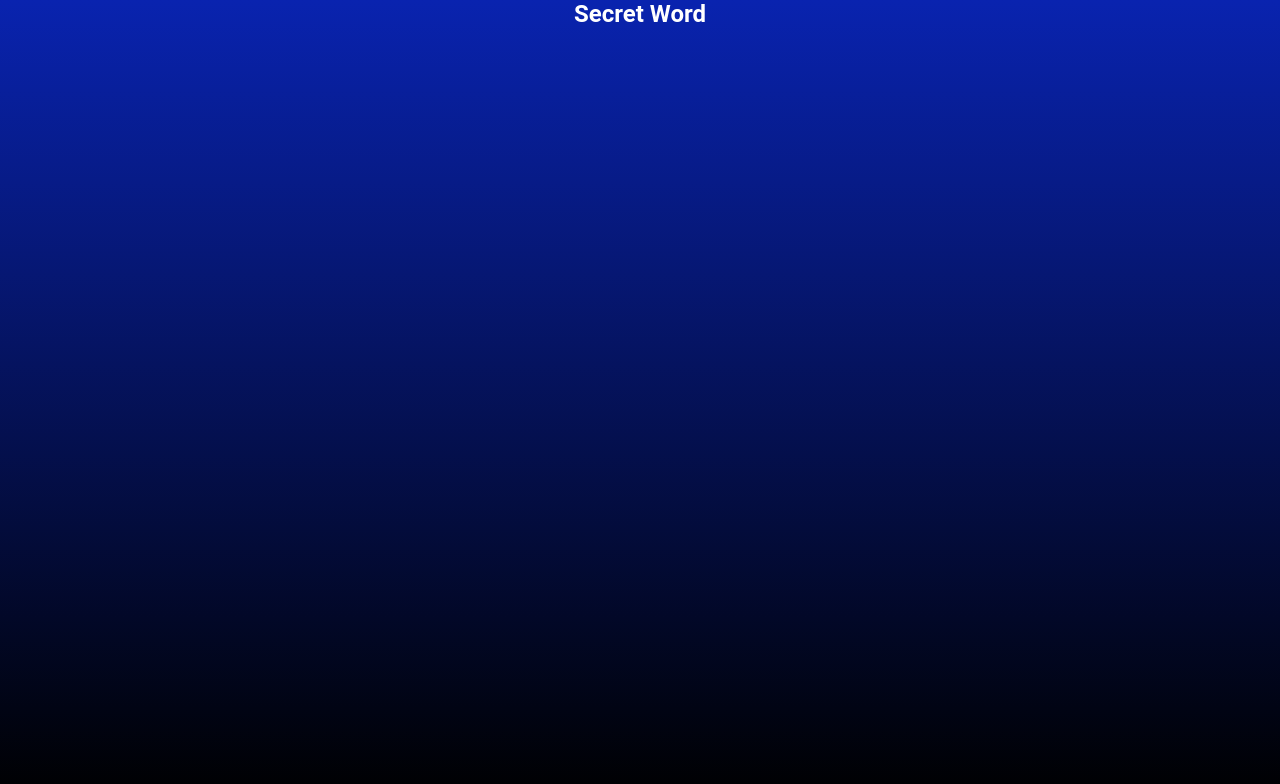
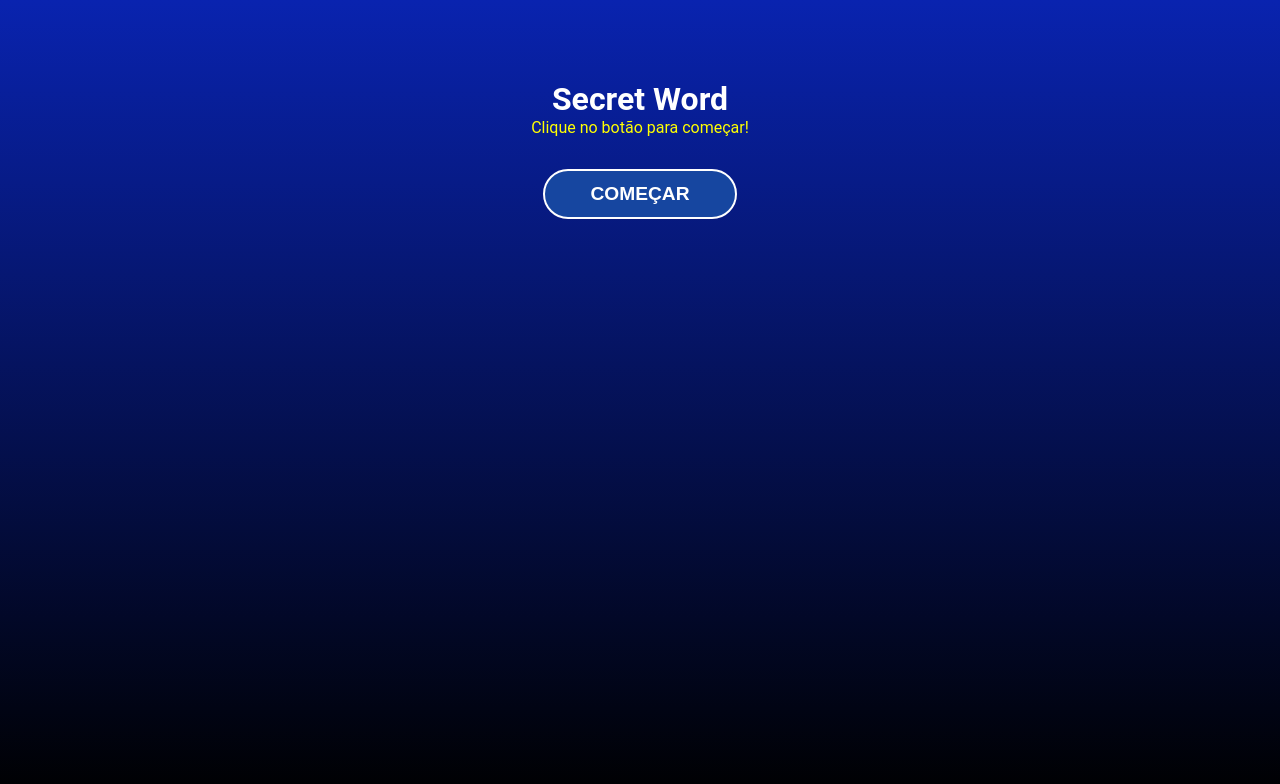
Before and after one commit to caioferreira-ipnet/secret-word, a React (Vite) app in the folder secret-word-projeto/: page / in a window 1280 px wide. Shown: the top 784 px of the page. Built offline with nearby package versions, Linux system fonts and the light colour scheme.

Commit message:
feat: tela de inicio adicionada

```diff
--- a/secret-word-projeto/src/App.jsx
+++ b/secret-word-projeto/src/App.jsx
@@ -1,11 +1,27 @@
+//Hooks
 import { useState } from "react";
+//CSS
 import "./App.css";
+//Components
+import StartScreen from "./components/StartScreen";
+//Data
+import { wordsList } from "./data/words";
+
+//Variables
+const stages = [
+  { id: 1, name: "start" },
+  { id: 2, name: "playing" },
+  { id: 3, name: "gameOver" },
+];
 
 function App() {
+  const [gameStage, setGameStage] = useState(stages[0].name);
   return (
     <>
       <div className="App">
-        <h2>Secret Word</h2>
+        {gameStage === "start" && <StartScreen />}
+        {gameStage === "playing" && <PlayingScreen />}
+        {gameStage === "gameOver" && <GameOverScreen />}
       </div>
     </>
   );
--- /dev/null
+++ b/secret-word-projeto/src/components/StartScreen.jsx
@@ -0,0 +1,13 @@
+import React from "react";
+import styles from "../styles/StartScreen.module.css";
+const StartScreen = () => {
+  return (
+    <div className={styles.start}>
+      <h1>Secret Word</h1>
+      <p>Clique no botão para começar!</p>
+      <button>Começar</button>
+    </div>
+  );
+};
+
+export default StartScreen;
--- a/secret-word-projeto/src/index.css
+++ b/secret-word-projeto/src/index.css
@@ -16,3 +16,21 @@ body {
   );
   color: #fff;
 }
+
+button {
+  background: #1646a0;
+  color: #fff;
+  padding: 0 45px;
+  border: 2px solid #fff;
+  border-radius: 25px;
+  height: 50px;
+  text-transform: uppercase;
+  font-weight: bold;
+  font-size: 1.2em;
+  cursor: pointer;
+  text-decoration: none;
+  transition: 0.4s;
+}
+button:hover {
+  background: #0923af;
+}
--- /dev/null
+++ b/secret-word-projeto/src/styles/StartScreen.module.css
@@ -0,0 +1,8 @@
+.start {
+  margin-top: 5em;
+  font-family: "Roboto", sans-serif;
+}
+.start p {
+  margin-bottom: 2em;
+  color: yellow;
+}
```
